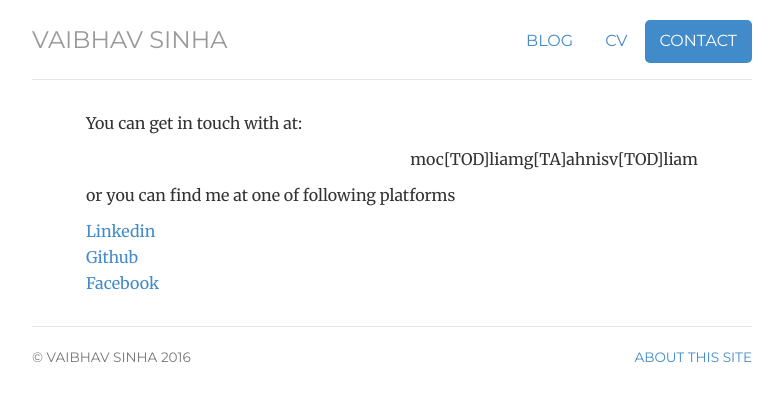
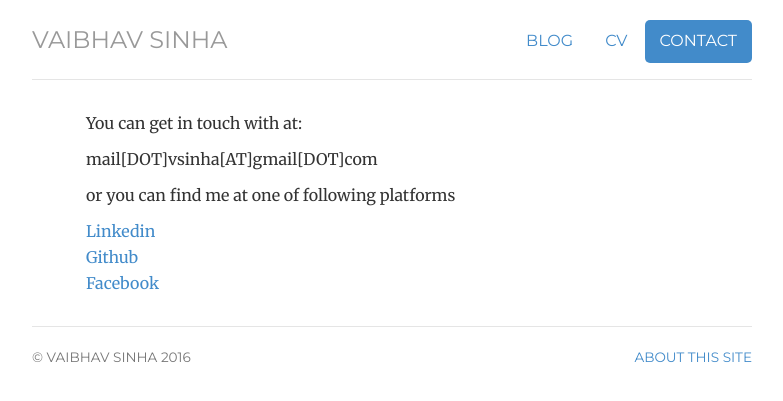
Before and after one commit to sinhav/sinhav.github.io, a Jekyll site: the page built from contact/index.html, in a window 1280 px wide. Shown: the top 401 px of the page, without its empty margins (248-1031 px from the left). Built offline with Jekyll 4.4.1, drawn with Linux system fonts in a browser that asks for light colours.

Commit message:
Update index.html

```diff
--- a/contact/index.html
+++ b/contact/index.html
@@ -10,7 +10,7 @@ description: Contact information of Vaibhav Sinha
 <div class="contact">
 
 	<p>You can get in touch with at:</p>
-	<p class="obfuscate" >mail[DOT]vsinha[AT]gmail[DOT]com</p>
+	<p> mail[DOT]vsinha[AT]gmail[DOT]com </p>
 	<p>or you can find me at one of following platforms</p>
 
 	<ul class="list-unstyled">
```
